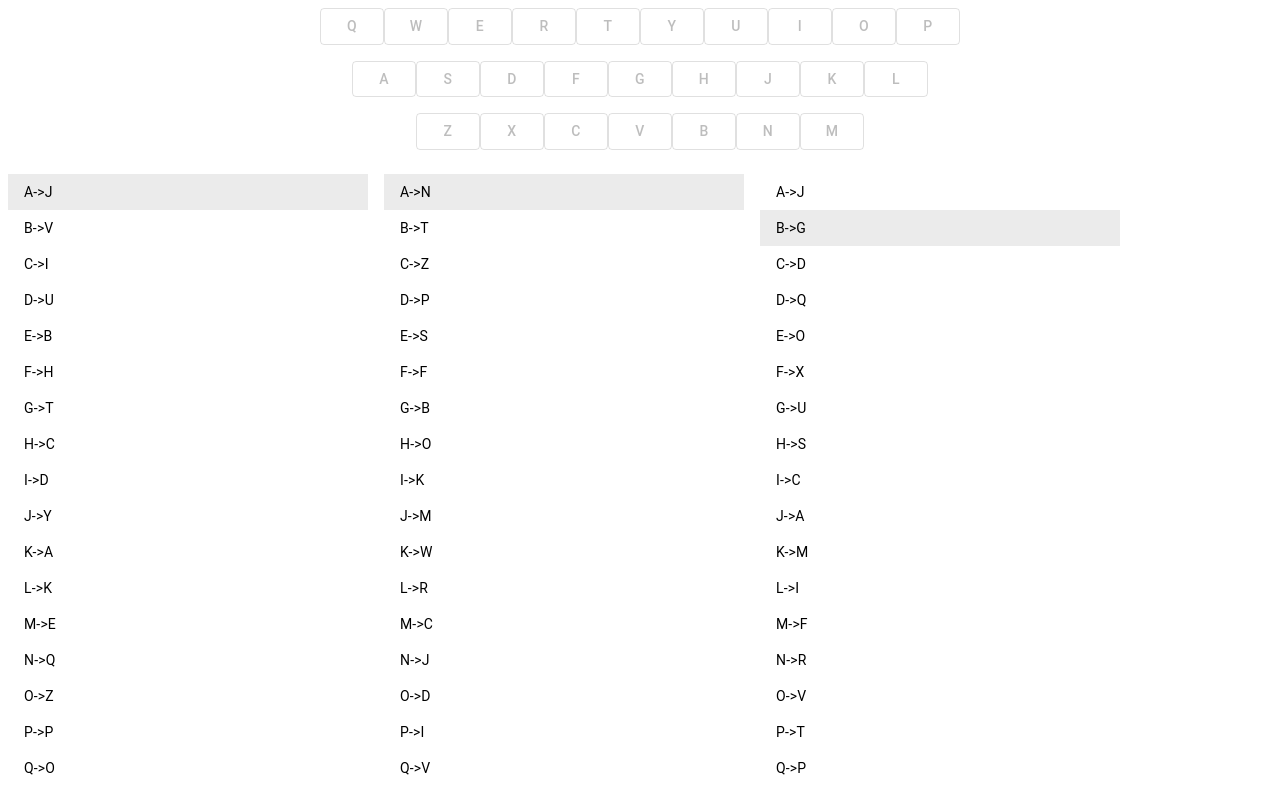
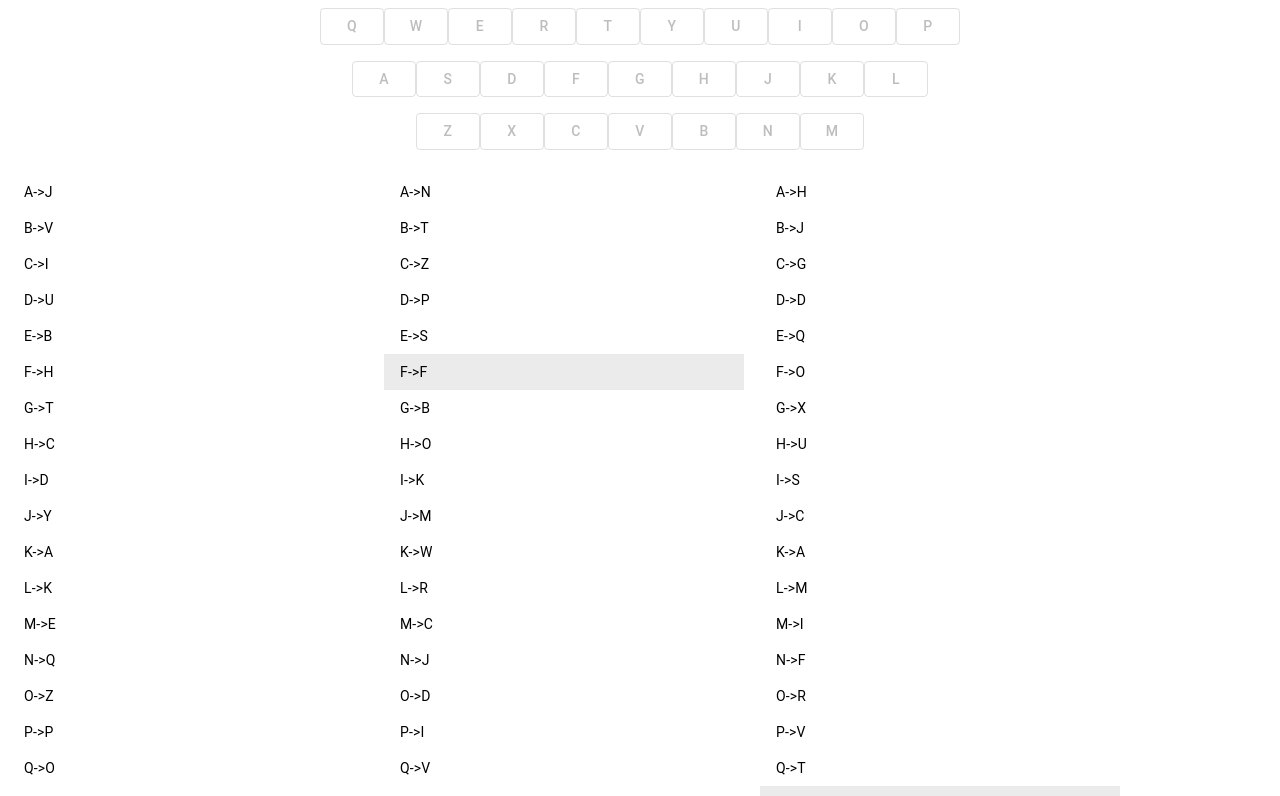
Before and after one commit to wisemandenny/enigma, a React (Create React App) app: page / in a window 1280 px wide. Shown: the top 796 px of the page. Built offline with nearby package versions, Linux system fonts and the light colour scheme.

Commit message:
fixed rotor behavior

```diff
--- a/src/frontend/interface.js
+++ b/src/frontend/interface.js
@@ -6,11 +6,12 @@ import Rotors from './internals/rotors.js'
 export default function Interface() {
   const [pressedKey, setPressedKey] = React.useState(['!', true])
   const [rotorPositions, setRotorPositions] = React.useState([0,0,0])
+  const [rotorOutputKey, setRotorOutputKey] = React.useState(null)
 
   return (
     <div>
       <LampBoard litLamp={pressedKey[0]}/>
-      <Rotors pressedKey={pressedKey} rotorPositions={rotorPositions} setRotorPositions={setRotorPositions} types={['I', 'II', 'III']}/>
+      <Rotors pressedKey={pressedKey} rotorPositions={rotorPositions} setRotorPositions={setRotorPositions} types={['I', 'II', 'III']} setRotorOutputKey={setRotorOutputKey}/>
       <Keyboard setPressedKey={setPressedKey} dupKeyToggle={pressedKey[1]}/>
       <p>{pressedKey}</p>
     </div>
--- a/src/frontend/internals/rotor.js
+++ b/src/frontend/internals/rotor.js
@@ -14,16 +14,26 @@ const useStyles = makeStyles((theme) => ({
 
 const alphabet = [...'abcdefghijklmnopqrstuvwxyz']
 
+const shiftRight = (str, leftShifts, rightShifts) => shiftByAmount(shiftByAmount(str, leftShifts), -rightShifts)
+// helper function
+// negative amount shifts to right
+// positive amount shifts to left
+const shiftByAmount = (str, leftShifts) => {
+   leftShifts = leftShifts % str.length;
+   return str.slice(leftShifts) + str.slice(0, leftShifts);
+};
+
 const Rotor = (props) => {
   const classes = useStyles()
-  const { position, mapping } = props
+  const { position, mapping, turnover } = props
+  const shiftedMapping = shiftRight(mapping, 0, position)
 
   return (
     <div className={classes.root}>
       <List component='nav' dense >
       {alphabet.map((letter, index) => (
-        <ListItem selected={index===position}>
-            <ListItemText primary={letter.toUpperCase() + "->" + [...mapping][index].toUpperCase()} />
+        <ListItem selected={index===turnover}>
+            <ListItemText primary={letter.toUpperCase() + "->" + [...shiftedMapping][index].toUpperCase()} />
           </ListItem>
       ))}
       </List>
--- a/src/frontend/internals/rotors.js
+++ b/src/frontend/internals/rotors.js
@@ -43,7 +43,7 @@ const rotate = (position) => {
 
 const Rotors = (props) => {
   const classes = useStyles()
-  const {pressedKey, rotorPositions, setRotorPositions, types} = props
+  const {pressedKey, rotorPositions, setRotorPositions, setRotorOutputKey, types} = props
 
 
   React.useEffect(() => {
@@ -61,9 +61,9 @@ const Rotors = (props) => {
 
   return (
     <div className={classes.root}>
-      <Rotor position={rotorPositions[0]} slot={2} mapping={RotorSettings[types[2]].mapping}/>
-      <Rotor position={rotorPositions[1]} slot={1} mapping={RotorSettings[types[1]].mapping}/>
-      <Rotor position={rotorPositions[2]} slot={0} mapping={RotorSettings[types[0]].mapping}/>
+      <Rotor position={rotorPositions[0]} slot={2} mapping={RotorSettings[types[2]].mapping} turnover={RotorSettings[types[2]].turnoverPosition}/>
+      <Rotor position={rotorPositions[1]} slot={1} mapping={RotorSettings[types[1]].mapping} turnover={RotorSettings[types[1]].turnoverPosition}/>
+      <Rotor position={rotorPositions[2]} slot={0} mapping={RotorSettings[types[0]].mapping} turnover={RotorSettings[types[0]].turnoverPosition}/>
     </div>
   )
 }
```
